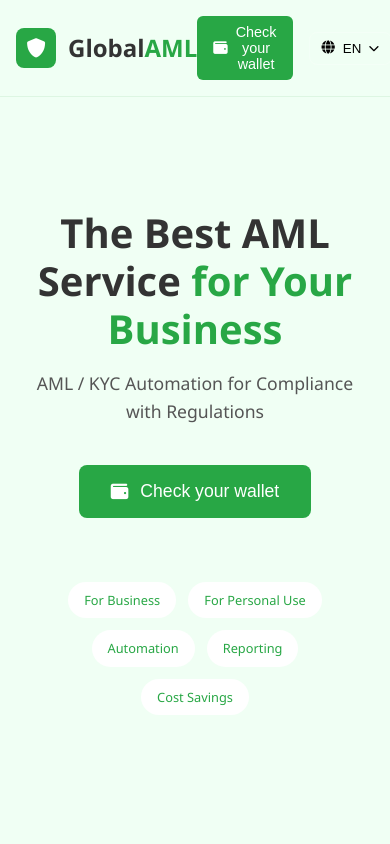
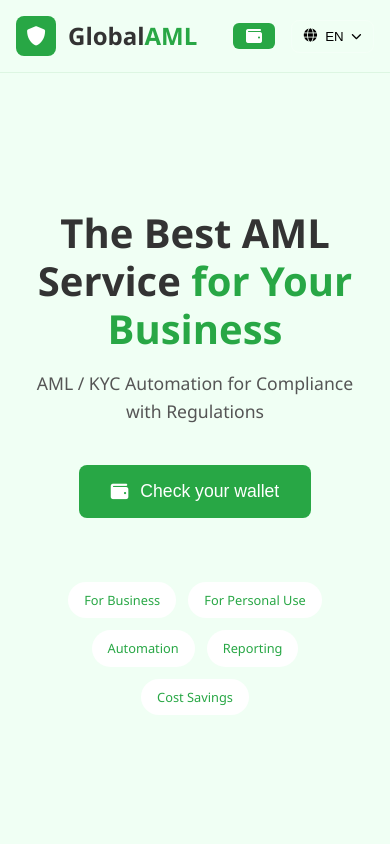
Before and after one commit to Mishana2007/C.K.A.M, a plain HTML site: page index.html in a window 390 px wide. Shown: the top 844 px of the page. Drawn offline with Linux system fonts and the light colour scheme.

Commit message:
Update styles.css

```diff
--- a/styles.css
+++ b/styles.css
@@ -514,7 +514,7 @@
     gap: 1rem;
 }
 
-.header-wallet-btn {
+/* .header-wallet-btn {
     display: flex;
     align-items: center;
     gap: 0.5rem;
@@ -527,12 +527,58 @@
     font-weight: 500;
     cursor: pointer;
     transition: var(--transition);
-}
+} */
+
+/* .header-wallet-btn:hover {
+    background: var(--primary-hover);
+    transform: translateY(-2px);
+} */
+
+.header-wallet-btn {
+    display: flex;
+    align-items: center;
+    gap: 0.5rem;
+    padding: 0.5rem 1rem;
+    background: var(--primary-color);
+    color: var(--white);
+    border: none;
+    border-radius: 6px;
+    font-size: 0.9rem;
+    font-weight: 500;
+    cursor: pointer;
+    transition: var(--transition);
+}
+
+.header-wallet-btn i {
+    font-size: 18px; /* Размер шрифта иконки */
+}
+
+.header-wallet-btn span {
+    display: inline-block; /* Текст отображается как блочный элемент */
+}
+
 
 .header-wallet-btn:hover {
     background: var(--primary-hover);
     transform: translateY(-2px);
 }
+
+/* Медиа-запросы для мобильных устройств */
+@media (max-width: 768px) {
+    .header-wallet-btn {
+        padding: 0.3rem 0.8rem; /* Уменьшаем отступы */
+        font-size: 0.8rem; /* Уменьшаем размер шрифта */
+        gap: 0.3rem; /* Уменьшаем расстояние между иконкой и текстом */
+    }
+
+    .header-wallet-btn i {
+        font-size: 16px; /* Уменьшаем размер иконки на мобильных устройствах */
+    }
+    .header-wallet-btn span {
+        display: none; /* Скрываем текст на мобильных устройствах */
+    }
+}
+
 
 .select-plan-btn {
     width: 100%;
```
